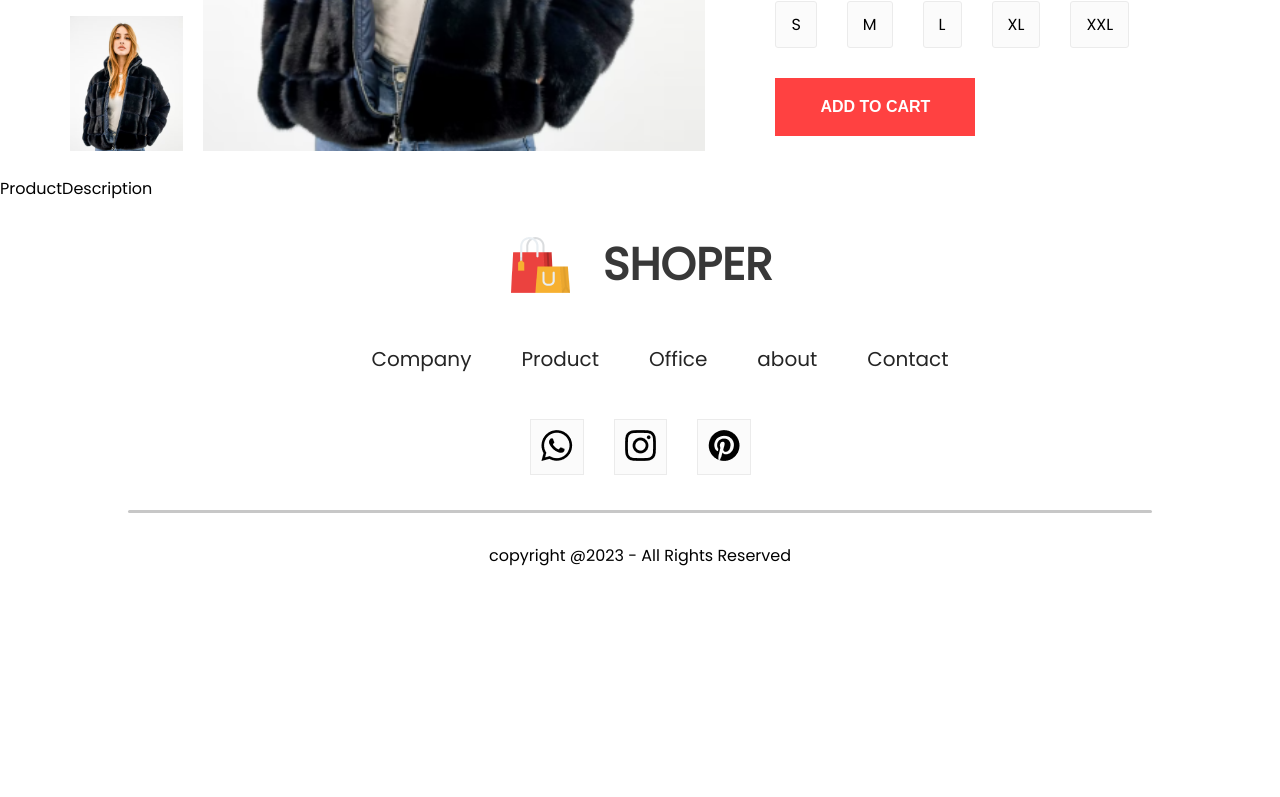
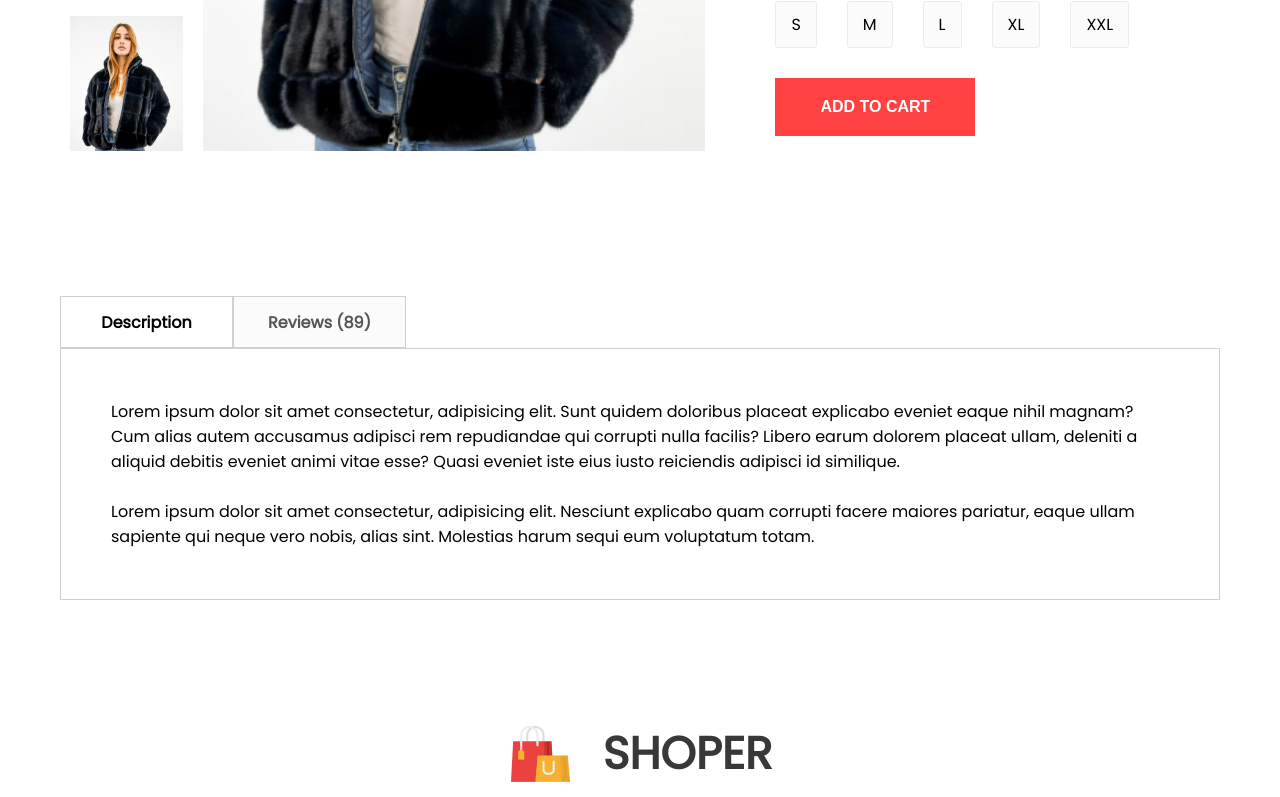
Before and after one commit to m-fadi/E-commerce, a React (Create React App) app: page /product/1 in a window 1280 px wide. Shown: the part 697-1494 px from the top of the page. Before the commit the page ends 1265 px from the top, so only its background shows below. Built offline with nearby package versions, Linux system fonts and the light colour scheme.

Commit message:
product description componant

```diff
--- a/src/components/ProductDescription/ProductDescription.jsx
+++ b/src/components/ProductDescription/ProductDescription.jsx
@@ -1,10 +1,33 @@
-import './ProductDescription.css'
-import React from 'react'
+import "./ProductDescription.css";
+import React from "react";
 
 function ProductDescription() {
-  return (
-    <div>ProductDescription</div>
-  )
+    return (
+        <div className="description-container">
+            <div className="descriptionBox-navigator">
+                <div className="description"> Description</div>
+                <div className="description reviews"> Reviews (89)</div>
+            </div>
+            <div className="about">
+                <p>
+                    {" "}
+                    Lorem ipsum dolor sit amet consectetur, adipisicing elit.
+                    Sunt quidem doloribus placeat explicabo eveniet eaque nihil
+                    magnam? Cum alias autem accusamus adipisci rem repudiandae
+                    qui corrupti nulla facilis? Libero earum dolorem placeat
+                    ullam, deleniti a aliquid debitis eveniet animi vitae esse?
+                    Quasi eveniet iste eius iusto reiciendis adipisci id
+                    similique.
+                </p>
+                <p>
+                    Lorem ipsum dolor sit amet consectetur, adipisicing elit.
+                    Nesciunt explicabo quam corrupti facere maiores pariatur,
+                    eaque ullam sapiente qui neque vero nobis, alias sint.
+                    Molestias harum sequi eum voluptatum totam.
+                </p>
+            </div>
+        </div>
+    );
 }
 
-export default ProductDescription
+export default ProductDescription;
```
